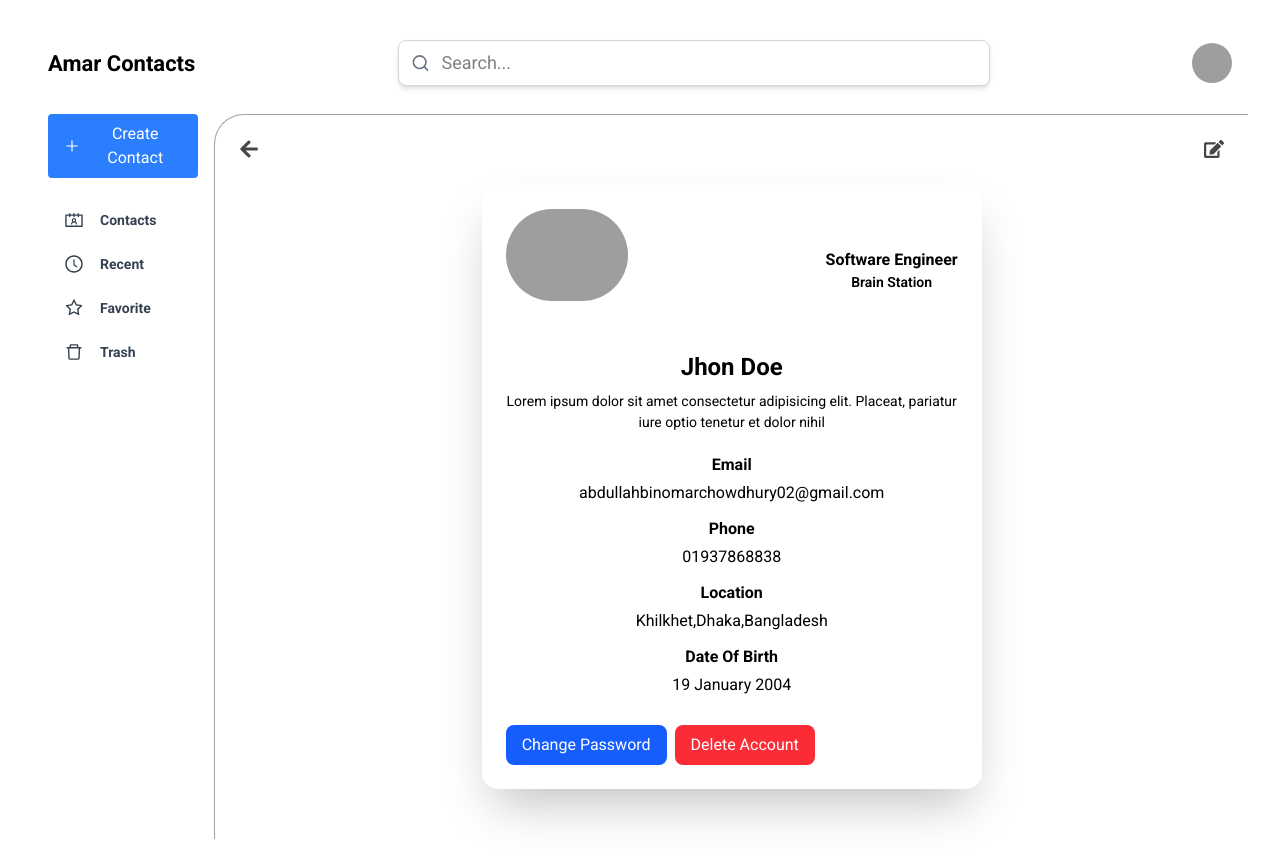
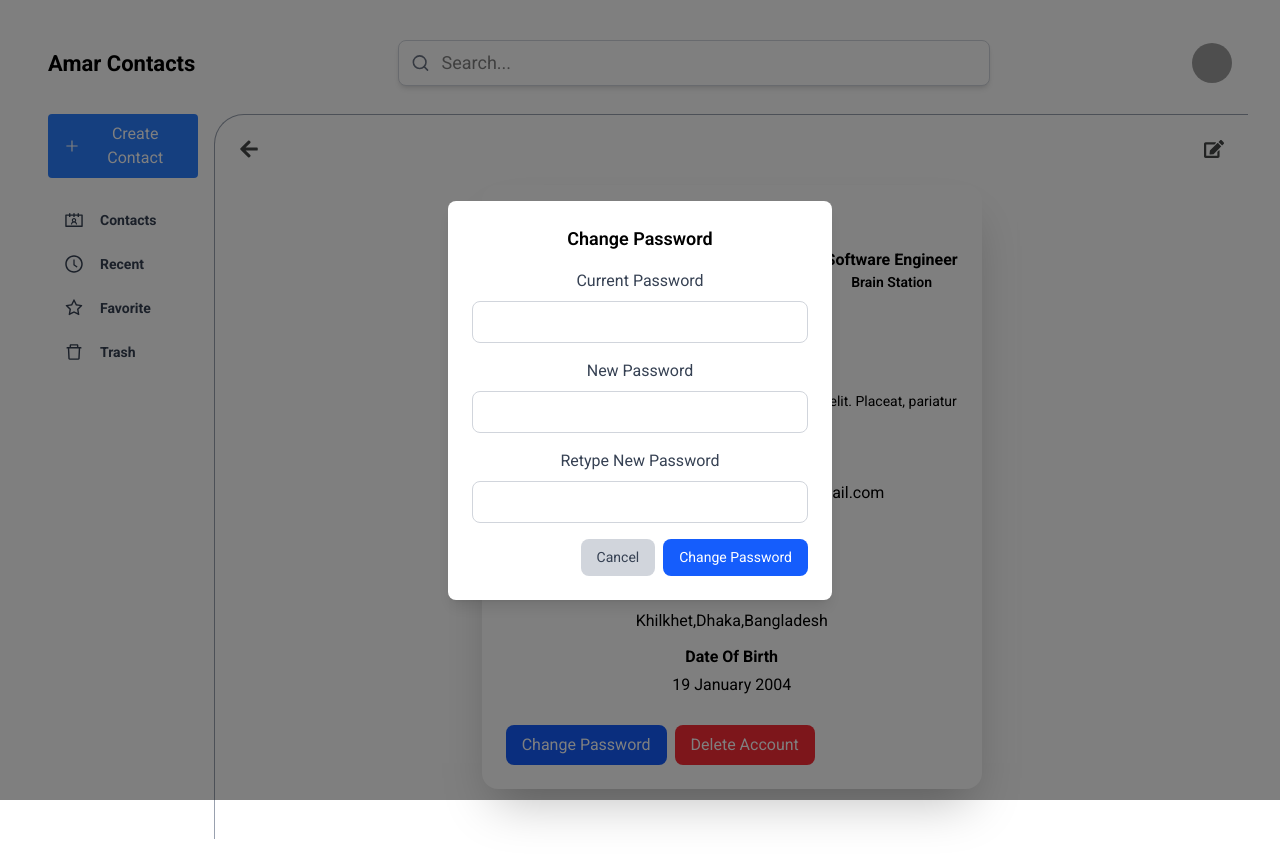
Before and after one commit to Abdullah00001/workly-contacts-client, a React (Vite) app: page /me in a window 1280 px wide. Both pictures are taken after a click on the button "Change Password". Shown: the top 862 px of the page. Built offline with nearby package versions, Linux system fonts and the light colour scheme; grey boxes are pictures that could not be loaded.

Commit message:
feature(profile): add change password ui

```diff
--- /dev/null
+++ b/src/components/ui/ChanagePasswordModal.tsx
@@ -0,0 +1,72 @@
+import { FC, useState } from "react";
+
+interface IChangePasswordModalProps {
+  handleIsChangePassword: () => void;
+}
+
+const ChangePasswordModal: FC<IChangePasswordModalProps> = ({
+  handleIsChangePassword,
+}) => {
+  const [currentPassword, setCurrentPassword] = useState("");
+  const [newPassword, setNewPassword] = useState("");
+  const [retypeNewPassword, setRetypeNewPassword] = useState("");
+
+  const handleSubmit = () => {
+    console.log("Password changed"); // Replace with password change function
+    handleIsChangePassword();
+  };
+
+  return (
+    <div
+      style={{ backgroundColor: "rgba(0, 0, 0, 0.5)" }}
+      className="fixed inset-0 flex items-center justify-center p-5 md:p-0"
+    >
+      <div className="bg-white p-5 rounded-lg md:p-6 md:w-96 shadow-lg">
+        <h2 className="text-lg font-semibold">Change Password</h2>
+        <div className="mt-4">
+          <label className="block text-gray-700">Current Password</label>
+          <input
+            type="password"
+            className="w-full mt-2 p-2 border border-gray-300 rounded-lg"
+            value={currentPassword}
+            onChange={(e) => setCurrentPassword(e.target.value)}
+          />
+        </div>
+        <div className="mt-4">
+          <label className="block text-gray-700">New Password</label>
+          <input
+            type="password"
+            className="w-full mt-2 p-2 border border-gray-300 rounded-lg"
+            value={newPassword}
+            onChange={(e) => setNewPassword(e.target.value)}
+          />
+        </div>
+        <div className="mt-4">
+          <label className="block text-gray-700">Retype New Password</label>
+          <input
+            type="password"
+            className="w-full mt-2 p-2 border border-gray-300 rounded-lg"
+            value={retypeNewPassword}
+            onChange={(e) => setRetypeNewPassword(e.target.value)}
+          />
+        </div>
+        <div className="mt-4 flex justify-end space-x-2">
+          <button
+            className="px-4 py-2 text-[14px] bg-gray-300 text-gray-700 rounded-lg hover:bg-gray-400"
+            onClick={handleIsChangePassword}
+          >
+            Cancel
+          </button>
+          <button
+            className="px-4 py-2 text-[14px] bg-blue-600 text-white rounded-lg hover:bg-blue-700"
+            onClick={handleSubmit}
+          >
+            Change Password
+          </button>
+        </div>
+      </div>
+    </div>
+  );
+};
+
+export default ChangePasswordModal;
--- a/src/components/ui/CreateContactSmall.tsx
+++ b/src/components/ui/CreateContactSmall.tsx
@@ -10,7 +10,7 @@ const CreateContactSmall: FC = () => {
   return (
     <button
       onClick={handleNavigate}
-      className="flex items-center justify-center w-14 h-14 sm:w-16 sm:h-16 bg-blue-100 shadow-lg shadow-gray-300 rounded-2xl sm:rounded-3xl transition-all duration-300 hover:bg-blue-200 active:scale-95"
+      className="flex items-center justify-center w-14 h-14 sm:w-16 sm:h-16 bg-blue-100 shadow-lg  rounded-2xl sm:rounded-3xl transition-all duration-300 hover:bg-blue-200 active:scale-95"
     >
       <Plus className="text-blue-900 w-6 h-6 md:w-8 md:h-8" />
     </button>
--- /dev/null
+++ b/src/components/ui/LogoutModal.tsx
@@ -0,0 +1,41 @@
+import { FC } from "react";
+
+interface ILogoutModalProps {
+  handleIsLogout: () => void;
+}
+
+const LogoutModal: FC<ILogoutModalProps> = ({ handleIsLogout }) => {
+  return (
+    <div
+      style={{ backgroundColor: "rgba(0, 0, 0, 0.5)" }}
+      className="fixed inset-0 flex items-center justify-center p-5 md:p-0"
+    >
+      <div className="bg-white p-5 rounded-lg md:p-6 md:w-96 shadow-lg">
+        <h2 className="text-lg font-semibold">Logout from your account?</h2>
+        <p className="mt-2 text-gray-600">
+          You will be logged out of this session. Are you sure you want to log
+          out?
+        </p>
+        <div className="mt-4 flex justify-end space-x-2">
+          <button
+            className="px-4 py-2 text-[14px] bg-gray-300 text-gray-700 rounded-lg hover:bg-gray-400"
+            onClick={handleIsLogout}
+          >
+            Cancel
+          </button>
+          <button
+            className="px-4 py-2 text-[14px] bg-red-600 text-white rounded-lg hover:bg-red-700"
+            onClick={() => {
+              console.log("Logged out successfully"); // Replace with logout function
+              handleIsLogout();
+            }}
+          >
+            Logout
+          </button>
+        </div>
+      </div>
+    </div>
+  );
+};
+
+export default LogoutModal;
--- a/src/components/ui/header/Avatar.tsx
+++ b/src/components/ui/header/Avatar.tsx
@@ -18,7 +18,7 @@ const Avatar: FC = () => {
   const dropdownRef = useRef<HTMLDivElement>(null);
   const navigate = useNavigate();
   const handleNavigateProfilePage = () => {
-    setIsDropdownOpen(false)
+    setIsDropdownOpen(false);
     navigate("/me", { state: { from: location.pathname } });
   };
 
@@ -62,9 +62,6 @@ const Avatar: FC = () => {
               Profile
             </li>
             <li className="px-4 py-2 hover:bg-gray-100 cursor-pointer rounded-md">
-              Theme
-            </li>
-            <li className="px-4 py-2 hover:bg-gray-100 cursor-pointer rounded-md">
               Sign Out
             </li>
             <li className="px-4 py-2 hover:bg-gray-100 cursor-pointer rounded-md">
--- a/src/pages/ViewProfile.tsx
+++ b/src/pages/ViewProfile.tsx
@@ -1,6 +1,7 @@
-import { FC } from "react";
+import { FC, useState } from "react";
 import { FaArrowLeft, FaEdit } from "react-icons/fa";
 import { useLocation, useNavigate } from "react-router-dom";
+import ChangePasswordModal from "../components/ui/ChanagePasswordModal";
 
 const ViewProfile: FC = () => {
   const navigate = useNavigate();
@@ -13,6 +14,7 @@ const ViewProfile: FC = () => {
   const handleNavigateEditProfile = () => {
     navigate("/me?edit=1", { state: { from: location.pathname } });
   };
+  const [isClickChangePassword, setIsClickChangePassword] = useState(false);
   return (
     <section className="w-full  pb-4">
       <div className="flex justify-between items-center">
@@ -77,7 +79,10 @@ const ViewProfile: FC = () => {
             </div>
           </div>
           <div className="flex flex-col h-full space-y-2 mt-12 md:mt-7 justify-center md:flex-row md:justify-start md:items-center md:space-y-0  md:space-x-2 ">
-            <button className="px-4 py-2 rounded-lg bg-blue-600 text-white">
+            <button
+              onClick={() => setIsClickChangePassword(!isClickChangePassword)}
+              className="px-4 py-2 rounded-lg bg-blue-600 text-white"
+            >
               Change Password
             </button>
             <button className="px-4 py-2 rounded-lg bg-red-500 text-white">
@@ -86,6 +91,11 @@ const ViewProfile: FC = () => {
           </div>
         </div>
       </div>
+      {isClickChangePassword && (
+        <ChangePasswordModal
+          handleIsChangePassword={() => setIsClickChangePassword(false)}
+        />
+      )}
     </section>
   );
 };
```
